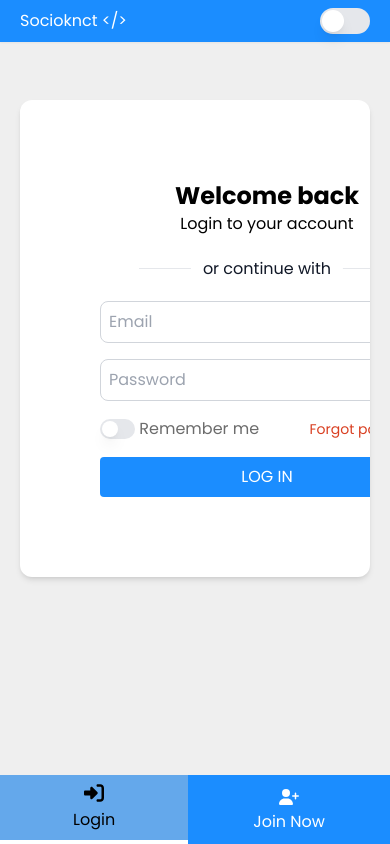
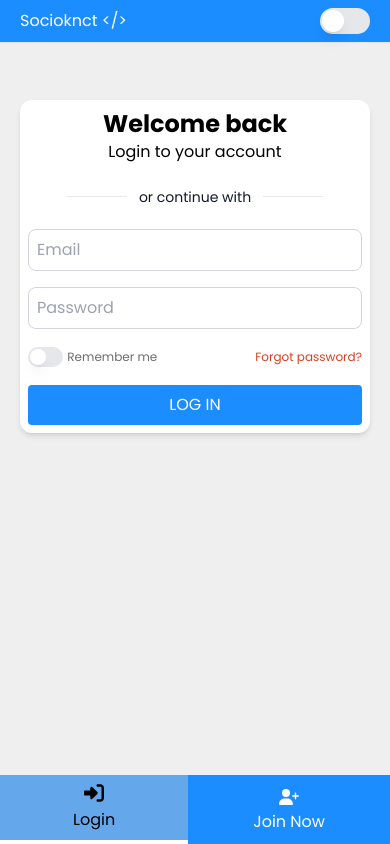
Before and after one commit to omseervi098/Socioknct1, a Next.js app in the folder frontend/: page /login in a window 390 px wide. Built offline with nearby package versions, Linux system fonts and the light colour scheme.

Commit message:
improving design

```diff
--- a/frontend/src/components/loginForm/loginForm.js
+++ b/frontend/src/components/loginForm/loginForm.js
@@ -9,17 +9,17 @@ export default function LoginForm() {
   const [rememberMe, setRememberMe] = React.useState(false);
 
   return (
-    <div className="flex flex-col items-center justify-center ">
+    <div className="w-full flex flex-col items-center justify-center ">
       <h1 className="text-2xl font-bold">Welcome back</h1>
       <p>Login to your account</p>
       {/* Google Login Button */}
       <div class="inline-flex items-center justify-center w-full relative">
         <hr class="w-64 h-px my-8 bg-gray-200 border-0 dark:bg-gray-700" />
-        <span class="absolute px-3 text-gray-900 -translate-x-1/2 bg-white left-1/2 ">
+        <span class="absolute px-3 text-gray-900 text-sm -translate-x-1/2 bg-white left-1/2 ">
           or continue with
         </span>
       </div>
-      <form className="flex flex-col space-y-4">
+      <form className="w-full flex flex-col space-y-4">
         <input
           type="email"
           placeholder="Email"
@@ -47,7 +47,7 @@ export default function LoginForm() {
             </Switch>
             &nbsp;
             <span
-              className=""
+              className="text-xs"
               style={{
                 color: themes.secondaryText,
               }}
@@ -57,7 +57,7 @@ export default function LoginForm() {
           </div>
           <Link
             href="/forgotpassword"
-            className=" text-sm"
+            className=" text-xs"
             style={{ color: themes.warningColor }}
           >
             Forgot password?
--- a/frontend/src/pages/index.js
+++ b/frontend/src/pages/index.js
@@ -5,13 +5,18 @@ export default function Home() {
   return (
     <div className="flex justify-center items-center h-screen">
       <div className="flex gap-3 items-center">
-        <button className="bg-blue-500 hover:bg-blue-700 text-white font-bold py-2 px-4 rounded">
-          <Link href="/login">Login</Link>
-        </button>
+        <Link href="/login">
+          {" "}
+          <button className="bg-blue-500 hover:bg-blue-700 text-white font-bold py-2 px-4 rounded">
+            Login{" "}
+          </button>
+        </Link>
 
-        <button className="bg-blue-500 hover:bg-blue-700 text-white font-bold py-2 px-4 rounded">
-          <Link href="/signup">Signup</Link>
-        </button>
+        <Link href="/signup">
+          <button className="bg-blue-500 hover:bg-blue-700 text-white font-bold py-2 px-4 rounded">
+            Signup{" "}
+          </button>
+        </Link>
       </div>
     </div>
   );
--- a/frontend/src/pages/login/index.js
+++ b/frontend/src/pages/login/index.js
@@ -12,7 +12,7 @@ export default function Login() {
   return (
     <div className="h-auto flex flex-col items-center justify-center sm:p-10 p-5">
       <div className="flex rounded-xl bg-white shadow-md overflow-hidden h-full w-full">
-        <div className=" flex-auto p-20">
+        <div className="w-full flex-auto p-2 md:p-20">
           <LoginForm />
         </div>
         <div className="flex-none relative w-1/2 sm:block hidden">
--- a/frontend/src/styles/globals.css
+++ b/frontend/src/styles/globals.css
@@ -27,5 +27,5 @@
 
 body {
   background-color: var(--body-color);
-  color: var(--primary-text);
+  /* color: var(--primary-text); */
 }
--- a/frontend/src/theme.js
+++ b/frontend/src/theme.js
@@ -18,7 +18,7 @@ const darkTheme = {
   blueText: "#1b8dff",
   warningColor: "#d93f21",
   successColor: "#4caf50",
-  primaryColor: "1B8DFF",
+  primaryColor: "#1B8DFF",
   secondaryColor: "#fff",
   secondaryColorHover: "#cfcfcf68",
 };
```
